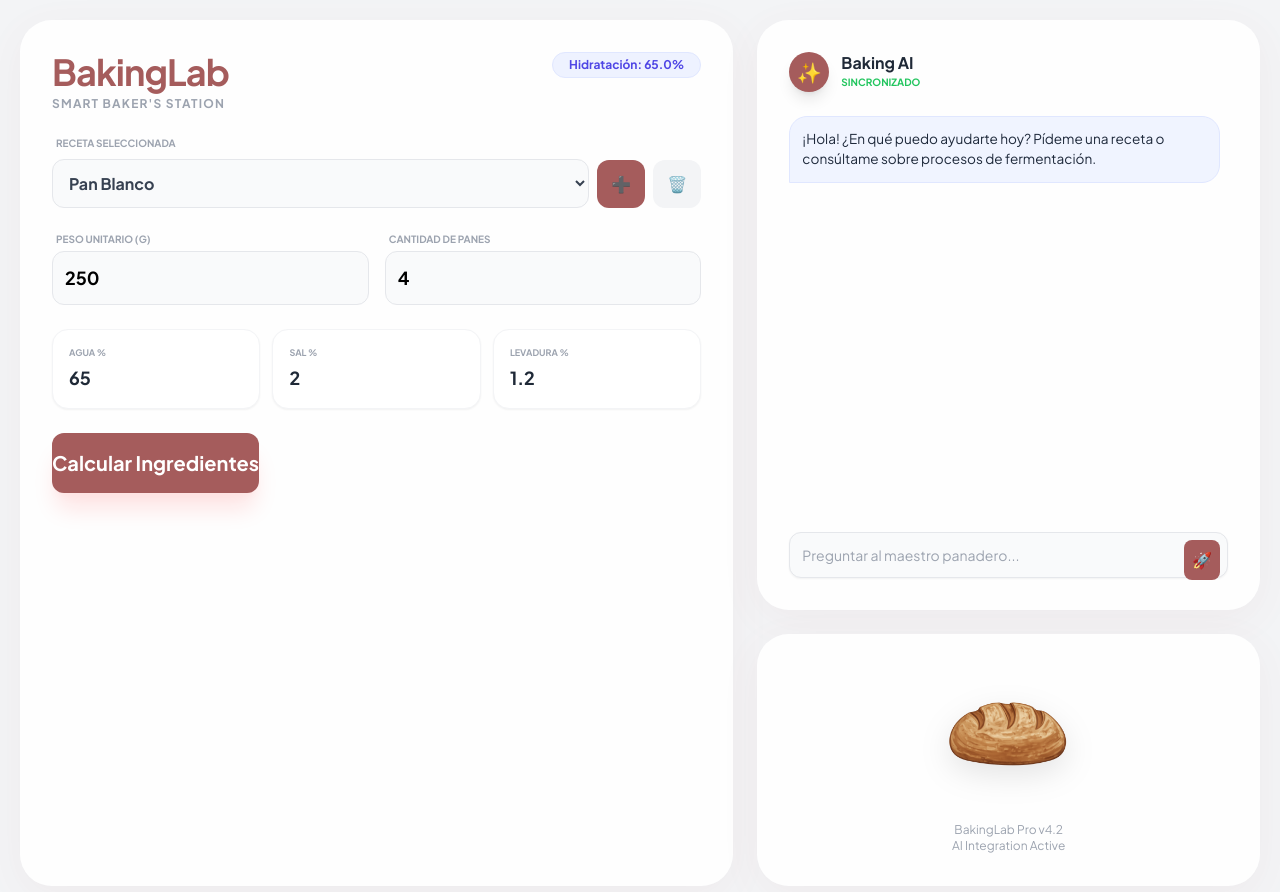
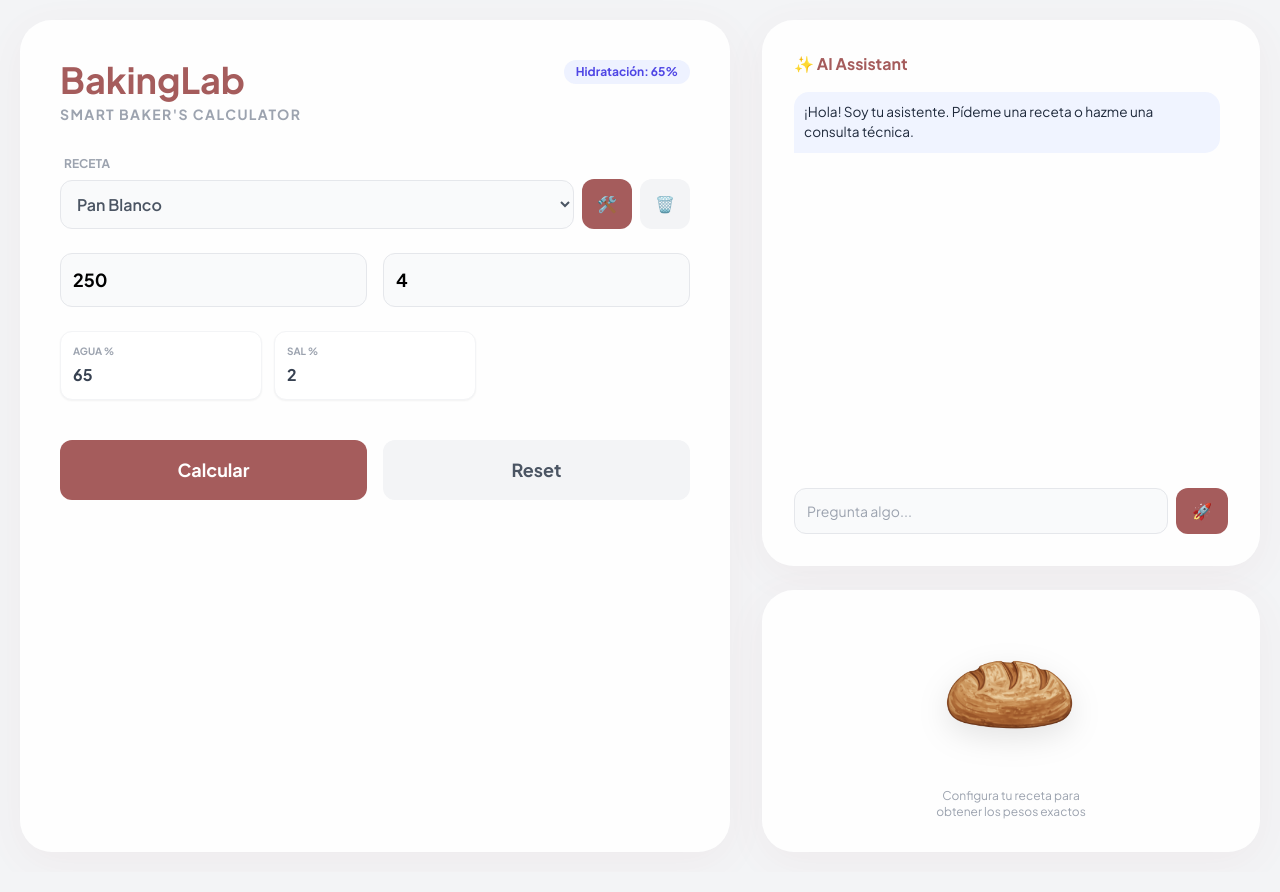
Before and after one commit to Duartedcj/Calculadora-Panadera, a plain HTML site: page index.html in a window 1280 px wide. Drawn offline with nearby package versions, Linux system fonts and the light colour scheme.

Commit message:
Actualizar index.html

````diff
--- a/index.html
+++ b/index.html
@@ -3,7 +3,7 @@
 <head>
     <meta charset="UTF-8">
     <meta name="viewport" content="width=device-width, initial-scale=1.0">
-    <title>BakingLab AI Pro | Station</title>
+    <title>BakingLab Pro | AI Edition</title>
     <script src="https://cdn.tailwindcss.com"></script>
     <link href="https://fonts.googleapis.com/css2?family=Plus+Jakarta+Sans:wght@300;400;600;700&display=swap" rel="stylesheet">
     <style>
@@ -12,112 +12,92 @@
         .input-minimal { background: #f9fafb; border: 1px solid #e5e7eb; border-radius: 12px; padding: 12px; transition: all 0.2s; }
         .input-minimal:focus { border-color: #a55c5c; background: white; outline: none; }
         .btn-maroon { background-color: #a55c5c; color: white; transition: all 0.3s; border-radius: 12px; }
-        .btn-maroon:hover:not(:disabled) { background-color: #8b4a4a; transform: translateY(-1px); }
-        .chat-scroll { height: 400px; overflow-y: auto; scrollbar-width: thin; }
-        .ai-bubble { background: #f0f4ff; border-radius: 18px 18px 18px 0; padding: 12px; font-size: 0.85rem; margin-bottom: 12px; border: 1px solid #e0e7ff; color: #1e293b; line-height: 1.5; }
-        .user-bubble { background: #ffffff; border-radius: 18px 18px 0 18px; padding: 12px; font-size: 0.85rem; margin-bottom: 12px; text-align: right; border: 1px solid #e5e7eb; margin-left: auto; max-width: 80%; box-shadow: 0 2px 5px rgba(0,0,0,0.02); }
-        .bread-image { max-width: 140px; height: auto; filter: drop-shadow(0 10px 15px rgba(0,0,0,0.1)); }
+        .btn-maroon:hover { background-color: #8b4a4a; }
+        .btn-secondary { background-color: #f3f4f6; color: #4b5563; border-radius: 12px; }
+        .chat-scroll { height: 380px; overflow-y: auto; }
+        .ai-bubble { background: #f0f4ff; border-radius: 15px 15px 15px 0; padding: 10px; font-size: 0.85rem; margin-bottom: 8px; color: #1e293b; }
+        .user-bubble { background: #f3f4f6; border-radius: 15px 15px 0 15px; padding: 10px; font-size: 0.85rem; margin-bottom: 8px; text-align: right; }
+        .bread-image { max-width: 150px; height: auto; filter: drop-shadow(0 10px 15px rgba(0,0,0,0.1)); }
         #studioModal { display: none; position: fixed; inset: 0; background: rgba(0,0,0,0.5); backdrop-filter: blur(4px); z-index: 50; align-items: center; justify-content: center; }
-        .loader { width: 16px; height: 16px; border: 2px solid #fff; border-bottom-color: transparent; border-radius: 50%; display: inline-block; animation: rotation 1s linear infinite; }
-        @keyframes rotation { 0% { transform: rotate(0deg); } 100% { transform: rotate(360deg); } }
     </style>
 </head>
 <body>
 
-    <div class="max-w-7xl w-full grid grid-cols-1 lg:grid-cols-12 gap-6">
+    <div class="max-w-7xl w-full grid grid-cols-1 lg:grid-cols-12 gap-8">
 
-        <div class="lg:col-span-7 glass-card p-8 flex flex-col">
-            <header class="flex justify-between items-start mb-6">
+        <div class="lg:col-span-7 glass-card p-10">
+            <header class="flex justify-between items-start mb-8">
                 <div>
-                    <h1 class="text-4xl font-black text-[#a55c5c] tracking-tight">BakingLab</h1>
-                    <p class="text-gray-400 text-xs font-bold uppercase tracking-widest mt-1">Smart Baker's Station</p>
+                    <h1 class="text-4xl font-bold text-[#a55c5c]">BakingLab</h1>
+                    <p class="text-gray-400 text-sm font-bold uppercase tracking-widest mt-1">Smart Baker's Calculator</p>
                 </div>
-                <div id="hydBadge" class="bg-indigo-50 text-indigo-600 px-4 py-1 rounded-full text-xs font-bold hidden border border-indigo-100"></div>
+                <div id="hydBadge" class="bg-indigo-50 text-indigo-600 px-3 py-1 rounded-full text-xs font-bold hidden"></div>
             </header>
 
             <div class="space-y-6">
                 <div class="flex gap-2">
                     <div class="flex-grow">
-                        <label class="text-[10px] font-bold text-gray-400 uppercase mb-2 block ml-1">Receta Seleccionada</label>
-                        <select id="recipeSelector" onchange="loadRecipe()" class="input-minimal w-full font-bold text-gray-700"></select>
+                        <label class="text-xs font-bold text-gray-400 uppercase mb-2 block ml-1">Receta</label>
+                        <select id="recipeSelector" onchange="loadRecipe()" class="input-minimal w-full font-semibold text-gray-600"></select>
                     </div>
                     <div class="flex items-end gap-2">
-                        <button onclick="openStudio()" class="btn-maroon p-3 h-[48px] w-[48px]" title="Crear Nueva Receta">➕</button>
-                        <button onclick="deleteCurrentRecipe()" class="bg-gray-100 p-3 h-[48px] w-[48px] rounded-xl text-red-400 hover:bg-red-50" title="Eliminar">🗑️</button>
+                        <button onclick="openStudio()" class="btn-maroon p-3 h-[50px] w-[50px]">🛠️</button>
+                        <button onclick="deleteCurrentRecipe()" class="btn-secondary p-3 h-[50px] w-[50px] text-red-400">🗑️</button>
                     </div>
                 </div>
 
                 <div class="grid grid-cols-2 gap-4">
-                    <div>
-                        <label class="text-[10px] font-bold text-gray-400 uppercase mb-1 block ml-1">Peso Unitario (g)</label>
-                        <input type="number" id="unitWeight" value="250" class="input-minimal w-full font-bold text-lg">
-                    </div>
-                    <div>
-                        <label class="text-[10px] font-bold text-gray-400 uppercase mb-1 block ml-1">Cantidad de Panes</label>
-                        <input type="number" id="quantity" value="4" class="input-minimal w-full font-bold text-lg">
-                    </div>
+                    <input type="number" id="unitWeight" value="250" class="input-minimal w-full font-bold text-lg" placeholder="Peso/Pan">
+                    <input type="number" id="quantity" value="4" class="input-minimal w-full font-bold text-lg" placeholder="Cantidad">
                 </div>
 
                 <div id="ingredientsGrid" class="grid grid-cols-2 md:grid-cols-3 gap-3"></div>
 
-                <button onclick="calculate()" class="btn-maroon py-4 font-bold text-xl shadow-xl shadow-red-100">Calcular Ingredientes</button>
-
-                <div id="resultsCard" class="hidden mt-4 p-6 bg-white rounded-3xl border border-gray-100 shadow-inner">
-                    <p class="text-[10px] font-bold text-gray-400 uppercase">Masa Total</p>
-                    <h2 id="resTotal" class="text-5xl font-black text-[#a55c5c] tracking-tighter mb-4">-</h2>
-                    <div id="resList" class="space-y-3"></div>
+                <div class="grid grid-cols-2 gap-4 pt-4">
+                    <button onclick="calculate()" class="btn-maroon py-4 font-bold text-lg">Calcular</button>
+                    <button onclick="location.reload()" class="btn-secondary py-4 font-bold text-lg">Reset</button>
                 </div>
             </div>
         </div>
 
         <div class="lg:col-span-5 flex flex-col gap-6">
-            <div class="glass-card p-8 flex-grow flex flex-col min-h-[500px]">
-                <div class="flex items-center gap-3 mb-6">
-                    <div class="w-10 h-10 bg-[#a55c5c] rounded-full flex items-center justify-center text-white text-xl shadow-lg">✨</div>
-                    <div>
-                        <h3 class="font-bold text-gray-800 leading-none">Baking AI</h3>
-                        <p class="text-[10px] text-green-500 font-bold uppercase mt-1">Sincronizado</p>
-                    </div>
+            <div class="glass-card p-8 flex-grow flex flex-col min-h-[450px]">
+                <h3 class="font-bold text-[#a55c5c] mb-4 flex items-center gap-2">✨ AI Assistant</h3>
+
+                <div id="chatBox" class="chat-scroll flex-grow pr-2 mb-4">
+                    <div class="ai-bubble">¡Hola! Soy tu asistente. Pídeme una receta o hazme una consulta técnica.</div>
                 </div>
 
-                <div id="chatBox" class="chat-scroll flex-grow pr-2 mb-4">
-                    <div class="ai-bubble">¡Hola! ¿En qué puedo ayudarte hoy? Pídeme una receta o consúltame sobre procesos de fermentación.</div>
-                </div>
-
-                <div class="relative">
-                    <input type="text" id="aiInput" onkeypress="if(event.key==='Enter') askAI()" placeholder="Preguntar al maestro panadero..." class="input-minimal w-full pr-12 text-sm shadow-sm">
-                    <button id="aiSendBtn" onclick="askAI()" class="absolute right-2 top-2 bg-[#a55c5c] text-white p-2 rounded-lg hover:opacity-90 transition-opacity flex items-center justify-center">
-                        <span id="aiIcon">🚀</span>
-                        <span id="aiLoader" class="loader hidden"></span>
-                    </button>
+                <div class="flex gap-2">
+                    <input type="text" id="aiInput" onkeypress="if(event.key==='Enter') askAI()" placeholder="Pregunta algo..." class="input-minimal flex-grow text-sm">
+                    <button onclick="askAI()" class="btn-maroon px-4">🚀</button>
                 </div>
             </div>
 
             <div class="glass-card p-8 flex flex-col items-center justify-center text-center">
                 <img src="814B52B8-868E-436C-8A11-FF1198932CA3.png" alt="Pan Artesanal" class="bread-image mb-4">
-                <p class="text-gray-400 text-xs font-medium">BakingLab Pro v4.2<br>AI Integration Active</p>
+                <p class="text-gray-400 text-xs font-medium">Configura tu receta para<br>obtener los pesos exactos</p>
             </div>
         </div>
     </div>
 
     <div id="studioModal">
-        <div class="bg-white p-8 rounded-[2.5rem] w-full max-w-sm shadow-2xl mx-4">
-            <h2 class="text-2xl font-bold text-gray-800 mb-2 text-center">Nueva Receta</h2>
-            <input type="text" id="stName" placeholder="Nombre de la receta" class="input-minimal w-full mb-4 font-semibold text-center">
-            <div class="grid grid-cols-2 gap-3">
-                <button onclick="closeStudio()" class="bg-gray-100 py-3 rounded-xl font-bold">Cancelar</button>
-                <button onclick="saveStudio()" class="btn-maroon py-3 font-bold">Crear</button>
+        <div class="bg-white p-8 rounded-[2rem] w-full max-w-sm">
+            <h2 class="text-xl font-bold mb-4 text-[#a55c5c]">Nueva Receta</h2>
+            <input type="text" id="stName" placeholder="Nombre" class="input-minimal w-full mb-4">
+            <div class="flex gap-2">
+                <button onclick="closeStudio()" class="btn-secondary w-full py-2">Cancelar</button>
+                <button onclick="saveStudio()" class="btn-maroon w-full py-2 font-bold">Crear</button>
             </div>
         </div>
     </div>
 
     <script>
-        // LA CLAVE QUE ME PASASTE
         const API_KEY = "AIzaSyC3rmWK_lps10_9q8KNwVRQJo0INzdPtro";
 
         let recipes = JSON.parse(localStorage.getItem('bakingLab_v4')) || {
-            "Pan Blanco": [{n:'Agua', p:65}, {n:'Sal', p:2}, {n:'Levadura', p:1.2}],
-            "Pizza": [{n:'Agua', p:70}, {n:'Sal', p:3}, {n:'Levadura', p:0.2}]
+            "Pan Blanco": [{n:'Agua', p:65}, {n:'Sal', p:2}],
+            "Pizza": [{n:'Agua', p:70}, {n:'Sal', p:3}]
         };
 
         function init() {
@@ -131,95 +111,63 @@
             const grid = document.getElementById('ingredientsGrid');
             if(!recipes[name]) return;
             grid.innerHTML = recipes[name].map(ing => `
-                <div class="bg-white p-4 rounded-2xl border border-gray-100 shadow-sm">
-                    <label class="block text-[9px] uppercase font-bold text-gray-400 mb-1">${ing.n} %</label>
-                    <input type="number" step="0.1" value="${ing.p}" data-name="${ing.n}" oninput="updateHydrationOnFly()" class="ing-input w-full font-bold text-gray-800 outline-none text-lg">
+                <div class="bg-white p-3 rounded-xl border border-gray-100 shadow-sm">
+                    <label class="block text-[10px] uppercase font-bold text-gray-400 mb-1">${ing.n} %</label>
+                    <input type="number" step="0.1" value="${ing.p}" data-name="${ing.n}" class="ing-input w-full font-bold text-gray-700 outline-none">
                 </div>`).join('');
             updateHydration(recipes[name]);
         }
 
         function updateHydration(ings) {
-            const liquidTerms = ['agua', 'leche', 'huevo', 'liquido', 'water', 'milk'];
-            const totalHyd = ings.reduce((sum, ing) => liquidTerms.some(term => ing.n.toLowerCase().includes(term)) ? sum + ing.p : sum, 0);
+            const liquids = ['agua', 'leche', 'huevo', 'water', 'milk'];
+            const total = ings.reduce((sum, ing) => liquids.some(l => ing.n.toLowerCase().includes(l)) ? sum + ing.p : sum, 0);
             const badge = document.getElementById('hydBadge');
-            if(totalHyd > 0) {
-                badge.innerText = `Hidratación: ${totalHyd.toFixed(1)}%`;
+            if(total > 0) {
+                badge.innerText = `Hidratación: ${total}%`;
                 badge.classList.remove('hidden');
             } else { badge.classList.add('hidden'); }
-        }
-
-        function updateHydrationOnFly() {
-            const inputs = document.querySelectorAll('.ing-input');
-            const ings = Array.from(inputs).map(i => ({n: i.dataset.name, p: parseFloat(i.value)||0}));
-            updateHydration(ings);
         }
 
         async function askAI() {
             const input = document.getElementById('aiInput');
             const chatBox = document.getElementById('chatBox');
-            const btnIcon = document.getElementById('aiIcon');
-            const btnLoader = document.getElementById('aiLoader');
-            const sendBtn = document.getElementById('aiSendBtn');
-
             if(!input.value) return;
 
             const prompt = input.value;
             chatBox.innerHTML += `<div class="user-bubble">${prompt}</div>`;
             input.value = "";
-            chatBox.scrollTop = chatBox.scrollHeight;
 
-            // Bloquear botón y mostrar carga
-            sendBtn.disabled = true;
-            btnIcon.classList.add('hidden');
-            btnLoader.classList.remove('hidden');
-
-            const systemInstruction = "Eres un maestro panadero experto. Si el usuario pide una receta, da una breve explicación y luego añade el código JSON precedido por 'DATA:' con este formato exacto: DATA:{\"nombre\":\"Nombre\", \"ingredientes\":[{\"n\":\"Ingrediente\", \"p\":70}]}. Importante: La harina NUNCA se incluye en el JSON porque es siempre el 100%. Solo usa porcentajes de panadero.";
+            const system = "Eres un maestro panadero. Si das una receta, añade al final DATA:{\"nombre\":\"Nombre\", \"ingredientes\":[{\"n\":\"Ingrediente\", \"p\":70}]}. Harina es siempre 100% y no va en el JSON.";
 
             try {
                 const response = await fetch(`https://generativelanguage.googleapis.com/v1beta/models/gemini-1.5-flash:generateContent?key=${API_KEY}`, {
                     method: 'POST',
                     headers: { 'Content-Type': 'application/json' },
-                    body: JSON.stringify({
-                        contents: [{ parts: [{ text: systemInstruction + " Pregunta: " + prompt }] }]
-                    })
+                    body: JSON.stringify({ contents: [{ parts: [{ text: system + " Pregunta: " + prompt }] }] })
                 });
 
-                if (!response.ok) throw new Error('Respuesta no válida del servidor');
+                const data = await response.json();
+                let aiText = data.candidates[0].content.parts[0].text;
 
-                const data = await response.json();
-                let aiResponse = data.candidates[0].content.parts[0].text;
-
-                if (aiResponse.includes("DATA:")) {
-                    const parts = aiResponse.split("DATA:");
-                    const mainText = parts[0].replace(/```json|```/g, "").trim();
+                if (aiText.includes("DATA:")) {
+                    const parts = aiText.split("DATA:");
                     const jsonStr = parts[1].trim();
-
-                    chatBox.innerHTML += `<div class="ai-bubble">${mainText}
-                        <button onclick='importFromAI(${jsonStr})' class="mt-3 w-full bg-[#a55c5c] text-white text-[10px] py-3 rounded-xl font-black uppercase tracking-widest shadow-md">
-                            📥 Inyectar Receta
-                        </button>
-                    </div>`;
+                    chatBox.innerHTML += `<div class="ai-bubble">${parts[0]}<button onclick='importAI(${jsonStr})' class="mt-2 block bg-[#a55c5c] text-white text-[10px] px-2 py-1 rounded-lg">IMPORTAR</button></div>`;
                 } else {
-                    chatBox.innerHTML += `<div class="ai-bubble">${aiResponse}</div>`;
+                    chatBox.innerHTML += `<div class="ai-bubble">${aiText}</div>`;
                 }
+                chatBox.scrollTop = chatBox.scrollHeight;
             } catch (e) {
-                chatBox.innerHTML += `<div class="ai-bubble text-red-500"><b>Error de conexión:</b> No pude hablar con la IA. Revisa si tu conexión a internet es estable o si la clave API es correcta.</div>`;
-            } finally {
-                sendBtn.disabled = false;
-                btnIcon.classList.remove('hidden');
-                btnLoader.classList.add('hidden');
-                chatBox.scrollTop = chatBox.scrollHeight;
+                chatBox.innerHTML += `<div class="ai-bubble text-red-400">Error de conexión.</div>`;
             }
         }
 
-        function importFromAI(data) {
+        function importAI(data) {
             recipes[data.nombre] = data.ingredientes;
             localStorage.setItem('bakingLab_v4', JSON.stringify(recipes));
             init();
             document.getElementById('recipeSelector').value = data.nombre;
             loadRecipe();
-            calculate();
-            alert("✅ Receta '" + data.nombre + "' lista.");
         }
 
         function calculate() {
@@ -237,39 +185,33 @@
             });
 
             const flour = (totalM / sumP) * 100;
-            document.getElementById('resultsCard').classList.remove('hidden');
-            document.getElementById('resTotal').innerText = Math.round(totalM) + "g";
 
-            let html = `<div class="flex justify-between p-4 bg-[#a55c5c] text-white rounded-2xl font-bold shadow-md"><span>Harina (100%)</span><span>${Math.round(flour)}g</span></div>`;
-            ings.forEach(ing => {
-                const w = (flour * ing.p) / 100;
-                html += `<div class="flex justify-between px-4 py-2 border-b border-gray-50 font-semibold text-gray-600"><span>${ing.n} (${ing.p}%)</span><span>${w < 10 ? w.toFixed(1) : Math.round(w)}g</span></div>`;
-            });
-            document.getElementById('resList').innerHTML = html;
+            // Reutilizamos el panel derecho si quieres o creamos uno flotante.
+            // Para mantener la simplicidad, lo mostramos debajo de la calculadora.
+            const resultsHtml = `
+                <div id="resultsCard" class="mt-6 p-6 border-t-8 border-[#a55c5c] bg-white rounded-2xl shadow-lg">
+                    <p class="text-xs font-bold text-gray-400 uppercase">Masa Total: ${Math.round(totalM)}g</p>
+                    <div class="mt-4 space-y-2">
+                        <div class="flex justify-between font-bold text-[#a55c5c]"><span>Harina</span><span>${Math.round(flour)}g</span></div>
+                        ${ings.map(ing => `<div class="flex justify-between text-gray-600 text-sm border-b pb-1"><span>${ing.n} (${ing.p}%)</span><span>${Math.round((flour * ing.p) / 100)}g</span></div>`).join('')}
+                    </div>
+                </div>`;
+
+            // Insertar resultados al final de la calculadora
+            const existing = document.getElementById('resultsCard');
+            if(existing) existing.remove();
+            document.querySelector('.lg:col-span-7').insertAdjacentHTML('beforeend', resultsHtml);
         }
 
         function openStudio() { document.getElementById('studioModal').style.display = 'flex'; }
         function closeStudio() { document.getElementById('studioModal').style.display = 'none'; }
-
         function saveStudio() {
             const name = document.getElementById('stName').value;
-            if(name) {
-                recipes[name] = [{n:'Agua', p:65}, {n:'Sal', p:2}];
-                localStorage.setItem('bakingLab_v4', JSON.stringify(recipes));
-                init();
-                document.getElementById('recipeSelector').value = name;
-                loadRecipe();
-                closeStudio();
-            }
+            if(name) { recipes[name] = [{n:'Agua', p:65}, {n:'Sal', p:2}]; localStorage.setItem('bakingLab_v4', JSON.stringify(recipes)); init(); closeStudio(); }
         }
-
         function deleteCurrentRecipe() {
             const name = document.getElementById('recipeSelector').value;
-            if(confirm(`¿Eliminar "${name}"?`)) {
-                delete recipes[name];
-                localStorage.setItem('bakingLab_v4', JSON.stringify(recipes));
-                init();
-            }
+            if(confirm(`¿Borrar ${name}?`)) { delete recipes[name]; localStorage.setItem('bakingLab_v4', JSON.stringify(recipes)); init(); }
         }
 
         init();
````
